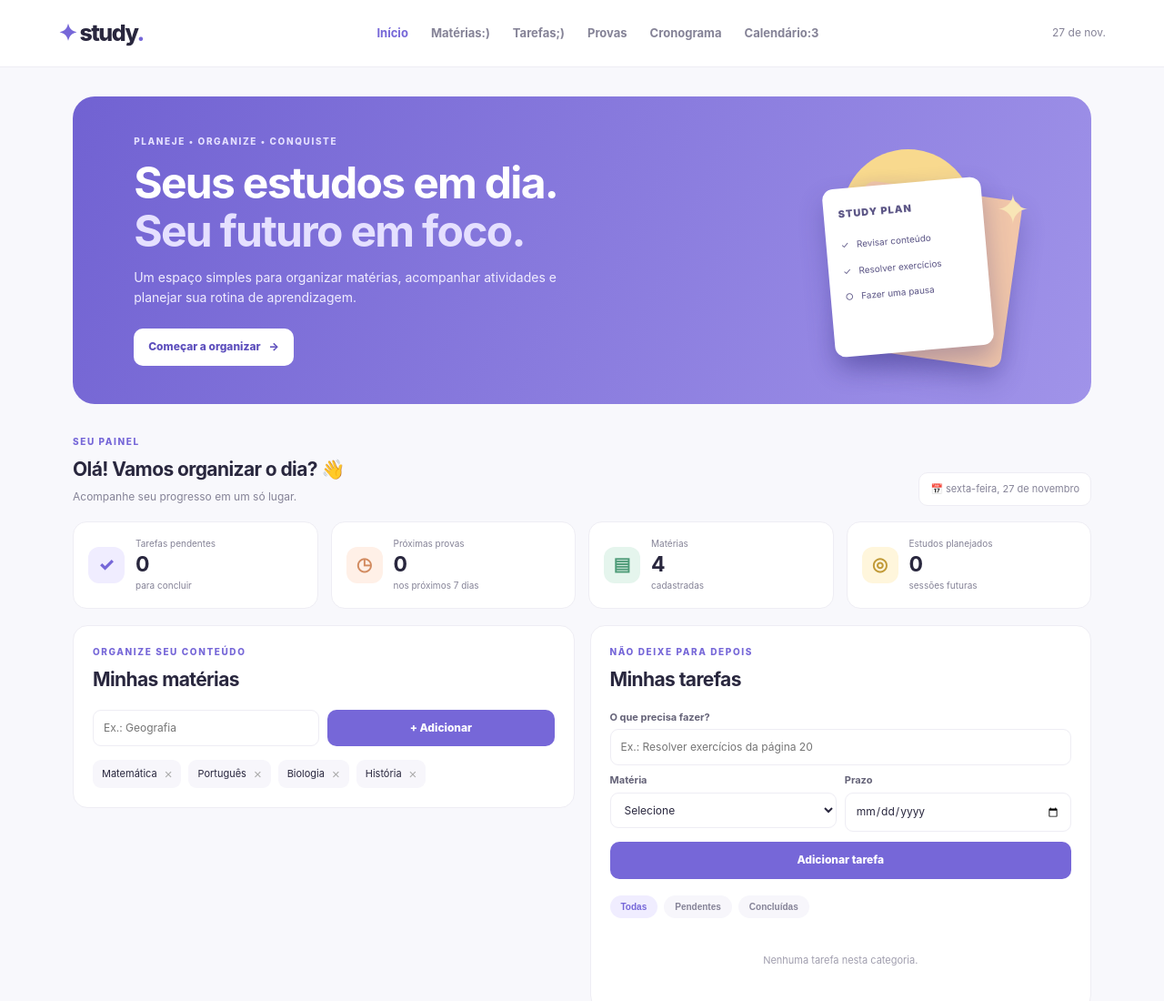
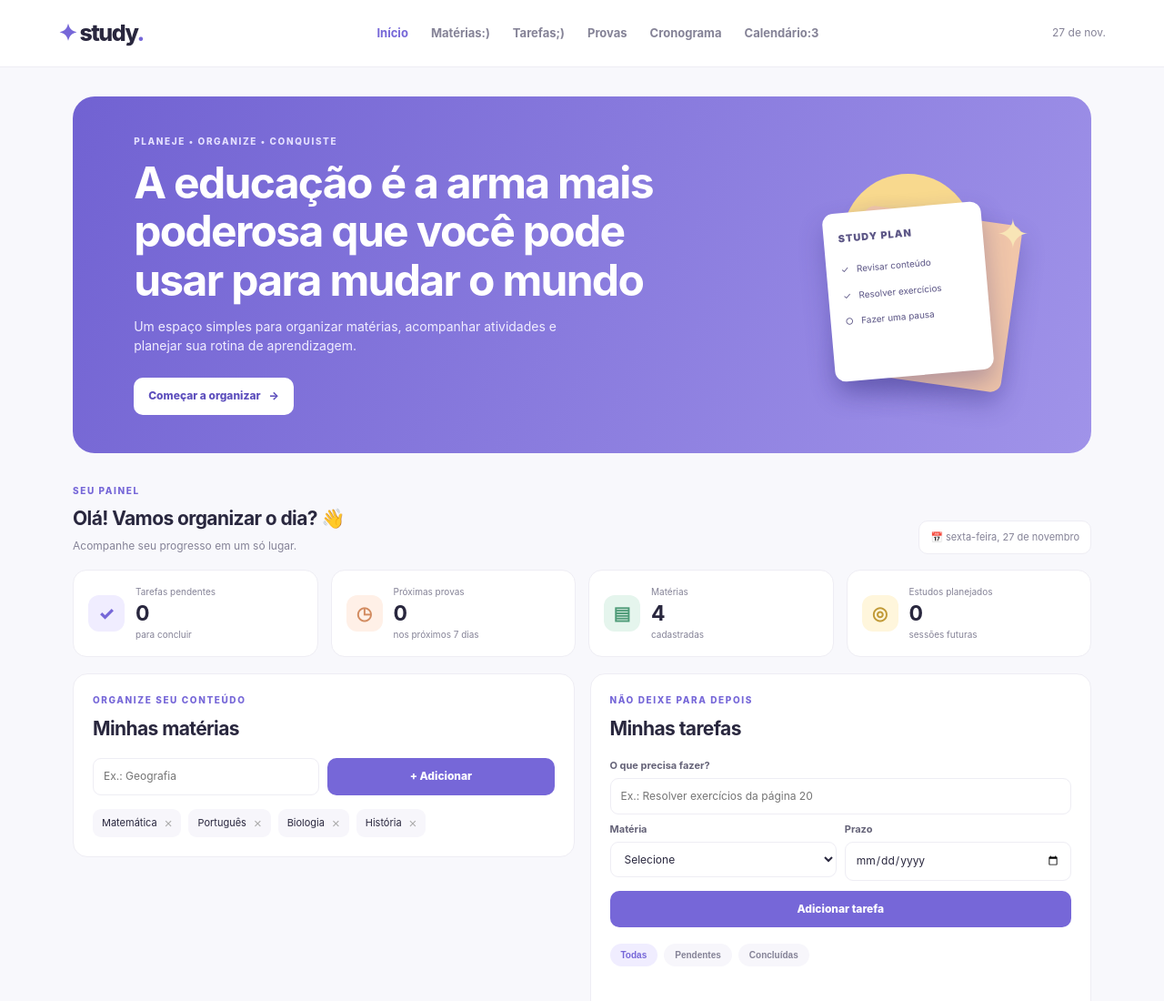
Before and after one commit to tamiresdev1-maker/Study, a plain HTML site: page index.html in a window 1280 px wide. Shown: the top 1100 px of the page at 91% size. Drawn offline with Linux system fonts and the light colour scheme.

Commit message:
Update index.html

```diff
--- a/index.html
+++ b/index.html
@@ -29,7 +29,7 @@
     <section class="hero" id="inicio">
       <div class="hero-copy">
         <span class="eyebrow light">PLANEJE • ORGANIZE • CONQUISTE</span>
-        <h1>Seus estudos em dia.<br><span>Seu futuro em foco.</span></h1>
+        <h1>A educação é a arma mais poderosa que você pode usar para mudar o mundo<br><span></span></h1>
         <p>Um espaço simples para organizar matérias, acompanhar atividades e planejar sua rotina de aprendizagem.</p>
         <a class="button button-white" href="#tarefas">Começar a organizar <span>→</span></a>
       </div>
```
